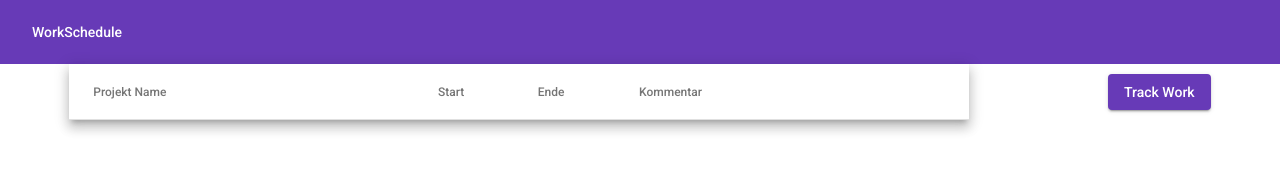
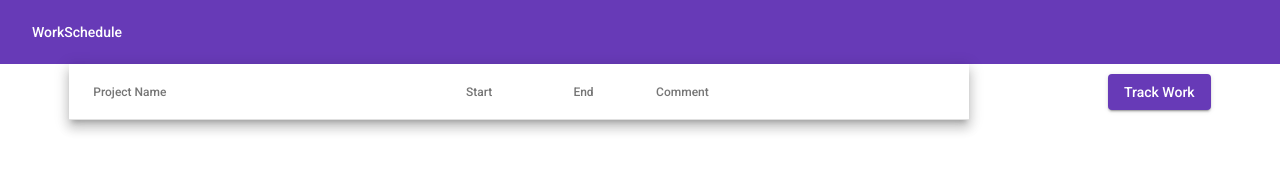
Before and after one commit to fullstackday/fullstackday, an Angular app in the folder client/: page / in a window 1280 px wide. Shown: the top 170 px of the page. Built offline with nearby package versions, Linux system fonts and the light colour scheme; no server answers.

Commit message:
translate app text to english

```diff
--- a/client/src/app/work-time-editor/work-time-editor.component.html
+++ b/client/src/app/work-time-editor/work-time-editor.component.html
@@ -1,12 +1,12 @@
 <form (ngSubmit)="saveItem()" [formGroup]="workItemForm">
     <div class="full-width">
         <mat-form-field appearance="fill" class="full-width">
-            <mat-label>Projekt Name</mat-label>
-            <input formControlName="project" matInput placeholder="Name des Projektes"
+            <mat-label>Project Name</mat-label>
+            <input formControlName="project" matInput placeholder="Name of the project"
                     data-testid="input-project-name">
         </mat-form-field>
         <mat-form-field appearance="fill" class="full-width">
-            <mat-label>Datum</mat-label>
+            <mat-label>Date</mat-label>
             <input [matDatepicker]="startdate" formControlName="date" matInput
                    data-testid="input-start-date">
             <mat-datepicker-toggle [for]="startdate" matSuffix></mat-datepicker-toggle>
@@ -20,14 +20,14 @@
         </mat-form-field>
 
         <mat-form-field appearance="fill" class="full-width">
-            <mat-label>Ende</mat-label>
-            <input formControlName="end" matInput placeholder="Ende"
+            <mat-label>End</mat-label>
+            <input formControlName="end" matInput placeholder="End"
                    data-testid="input-end-time">
         </mat-form-field>
 
         <mat-form-field appearance="fill" class="full-width">
-            <mat-label>Kommentar</mat-label>
-            <input formControlName="comment" matInput placeholder="Kommentar"
+            <mat-label>Comment</mat-label>
+            <input formControlName="comment" matInput placeholder="Comment"
                    data-testid="input-comment">
         </mat-form-field>
     </div>
--- a/client/src/app/work-time-list/work-time-list.component.html
+++ b/client/src/app/work-time-list/work-time-list.component.html
@@ -1,7 +1,7 @@
 <div *ngIf="workItems; else noProjects">
     <table [dataSource]="workItems" class="example-container mat-elevation-z8" mat-table>
         <ng-container matColumnDef="project">
-            <th *matHeaderCellDef mat-header-cell>Projekt Name</th>
+            <th *matHeaderCellDef mat-header-cell>Project Name</th>
             <td *matCellDef="let element" mat-cell> {{element.project}} </td>
         </ng-container>
 
@@ -13,12 +13,12 @@
 
         <!-- Symbol Column -->
         <ng-container matColumnDef="end">
-            <th *matHeaderCellDef mat-header-cell>Ende</th>
+            <th *matHeaderCellDef mat-header-cell>End</th>
             <td *matCellDef="let element" mat-cell> {{element.end | date: 'medium'}} </td>
         </ng-container>
 
         <ng-container matColumnDef="comment">
-            <th *matHeaderCellDef mat-header-cell>Kommentar</th>
+            <th *matHeaderCellDef mat-header-cell>Comment</th>
             <td *matCellDef="let element" mat-cell> {{element.comment }} </td>
         </ng-container>
 
```
